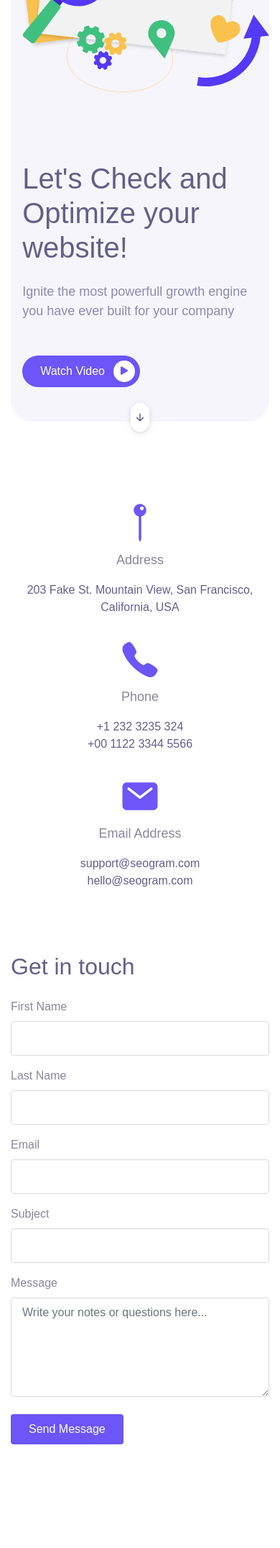
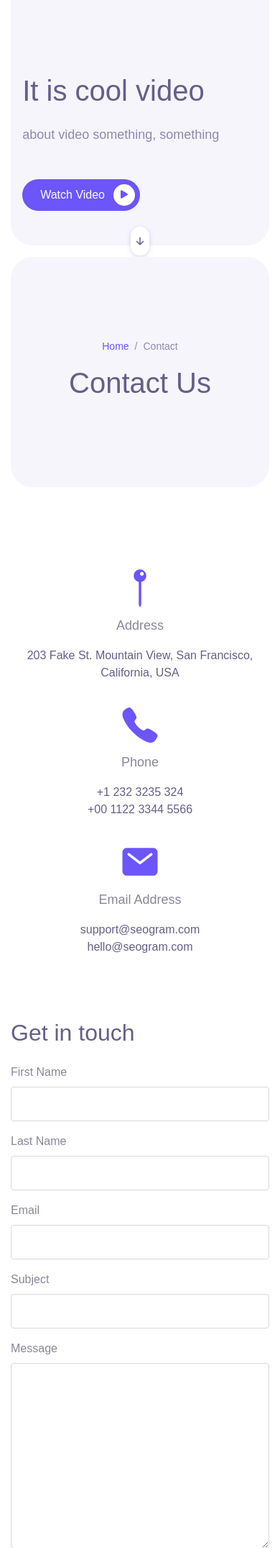
Before and after one commit to Mk-avtandil/hackathon6, a Django app: page /contact/ in a window 390 px wide. Shown: the part 315-2466 px from the top of the page at 72% size. Run offline with Django 4.2, Linux system fonts and the light colour scheme; data comes from the database, SQL or seed files in the repository; both versions use the stored data as it was after the commit; some libraries are stand-ins or nearby versions; some web fonts are replaced.

Commit message:
Added forms

```diff
--- a/app/admin.py
+++ b/app/admin.py
@@ -3,3 +3,5 @@ from .models import *
 
 admin.site.register(News)
 admin.site.register(PostComment)
+admin.site.register(Contact)
+admin.site.register(Video)
--- a/app/forms.py
+++ b/app/forms.py
@@ -5,7 +5,7 @@ from django.forms import ModelForm, Select, TextInput, Textarea
 from django.contrib.auth.forms import UserCreationForm, AuthenticationForm
 from django.contrib.auth.models import User
 from django.core.exceptions import ValidationError
-from .models import PostComment
+from .models import *
 
 
 class RegisterUserForm(UserCreationForm):
@@ -43,3 +43,26 @@ class PostCommentForm(ModelForm):
                 'class': 'form-control',
                 'placeholder': 'Comment'}),
         }
+
+
+class ContactForm(forms.ModelForm):
+    class Meta:
+        model = Contact
+        fields = '__all__'
+        widgets = {
+            'firstname' : forms.TextInput(
+                attrs={'class' : 'form-control'}
+            ),
+            'lastname': forms.TextInput(
+                attrs={'class': 'form-control'}
+            ),
+            'email': forms.EmailInput(
+                attrs={'class': 'form-control'}
+            ),
+            'subject': forms.TextInput(
+                attrs={'class': 'form-control'}
+            ),
+               'message': forms.Textarea(
+                attrs={'class': 'form-control'}
+            )
+        }
--- a/app/models.py
+++ b/app/models.py
@@ -25,3 +25,23 @@ class PostComment(models.Model):
     like = models.TextField(choices=CHOICES)
     comment = models.TextField()
     news = models.ForeignKey(News, on_delete=models.CASCADE)
+
+    def __str__(self):
+        return self.username
+
+
+class Contact(models.Model):
+    firstname = models.CharField(max_length=255)
+    lastname = models.CharField(max_length=255)
+    email = models.EmailField()
+    subject = models.CharField(max_length=255,blank=True)
+    message = models.TextField(max_length=2555, blank=True)
+
+    def __str__(self):
+        return self.subject
+
+
+class Video(models.Model):
+    videofile = models.FileField(upload_to='media/%Y/%m/%d')
+    title = models.CharField(max_length=255, blank=True)
+    description = models.CharField(max_length=255, blank=True)
--- a/app/templates/base.html
+++ b/app/templates/base.html
@@ -72,13 +72,13 @@
       <div class="page-banner home-banner">
         <div class="row align-items-center flex-wrap-reverse h-100">
           <div class="col-md-6 py-5 wow fadeInLeft">
-            <h1 class="mb-4">Let's Check and Optimize your website!</h1>
-            <p class="text-lg text-grey mb-5">Ignite the most powerfull growth engine you have ever built for your company</p>
+            <h1 class="mb-4">{{ video_post.title }}</h1>
+            <p class="text-lg text-grey mb-5">{{ video_post.description }}</p>
             <a href="#" class="btn btn-primary btn-split">Watch Video <div class="fab"><span class="mai-play"></span></div></a>
           </div>
           <div class="col-md-6 py-5 wow zoomIn">
             <div class="img-fluid text-center">
-              <img src="{% static 'img/banner_image_1.svg' %}" alt="">
+              <video style="width: 100%;" src="{{ video_post.videofile.url }}" autoplay loop>
             </div>
           </div>
         </div>
--- a/app/templates/contact.html
+++ b/app/templates/contact.html
@@ -1,6 +1,25 @@
 {% extends 'base.html' %}
 {% load static %}
 {% block content %}
+
+
+    <div class="container">
+      <div class="page-banner">
+        <div class="row justify-content-center align-items-center h-100">
+          <div class="col-md-6">
+            <nav aria-label="Breadcrumb">
+              <ul class="breadcrumb justify-content-center py-0 bg-transparent">
+                <li class="breadcrumb-item"><a href="index.html">Home</a></li>
+                <li class="breadcrumb-item active">Contact</li>
+              </ul>
+            </nav>
+            <h1 class="text-center">Contact Us</h1>
+          </div>
+        </div>
+      </div>
+    </div>
+  </header>
+
   <div class="page-section">
     <div class="container">
       <div class="row text-center align-items-center">
@@ -27,23 +46,30 @@
     <div class="container-fluid mt-4">
       <div class="row">
         <div class="col-lg-6 mb-5 mb-lg-0">
-          <form action="#" class="contact-form py-5 px-lg-5">
+          <form action="{% url 'contact' %}" method="POST" class="contact-form py-5 px-lg-5">
+
             <h2 class="mb-4 font-weight-medium text-secondary">Get in touch</h2>
+            {% csrf_token %}
+<!--            {{ form.as_p }}-->
             <div class="row form-group">
+
               <div class="col-md-6 mb-3 mb-md-0">
                 <label class="text-black" for="fname">First Name</label>
-                <input type="text" id="fname" class="form-control">
+<!--                <input type="text" id="fname" class="form-control">-->
+                {{ form.firstname }}
               </div>
               <div class="col-md-6">
                 <label class="text-black" for="lname">Last Name</label>
-                <input type="text" id="lname" class="form-control">
+<!--                <input type="text" id="lname" class="form-control">-->
+                {{ form.lastname }}
               </div>
             </div>
 
             <div class="row form-group">
               <div class="col-md-12">
                 <label class="text-black" for="email">Email</label>
-                <input type="email" id="email" class="form-control">
+<!--                <input type="email" id="email" class="form-control">-->
+                {{ form.email }}
               </div>
             </div>
 
@@ -51,14 +77,16 @@
 
               <div class="col-md-12">
                 <label class="text-black" for="subject">Subject</label>
-                <input type="text" id="subject" class="form-control">
+<!--                <input type="text" id="subject" class="form-control">-->
+                {{ form.subject }}
               </div>
             </div>
 
             <div class="row form-group">
               <div class="col-md-12">
                 <label class="text-black" for="message">Message</label>
-                <textarea name="message" id="message" cols="30" rows="5" class="form-control" placeholder="Write your notes or questions here..."></textarea>
+<!--                <textarea name="message" id="message" cols="30" rows="5" class="form-control" placeholder="Write your notes or questions here..."></textarea>-->
+                {{ form.message }}
               </div>
             </div>
 
@@ -76,4 +104,5 @@
     </div>
   </div>
 
+
 {% endblock %}
--- a/app/views.py
+++ b/app/views.py
@@ -12,6 +12,7 @@ from .forms import *
 
 
 def index(request):
+    video_post = Video.objects.first()
     popular_post = News.objects.all().order_by('-like').first()
     if News.objects.count() >= 3:
         three_popular_post = News.objects.all().order_by('-view_post')[:3]
@@ -23,29 +24,33 @@ def index(request):
     context = {
         'popular_post': popular_post,
         'three_post': three_post,
+        'video_post': video_post,
         'three_popular_post': three_popular_post
     }
     return render(request, 'index.html', context=context)
 
 
 def about(request):
+    video_post = Video.objects.first()
     popular_post = News.objects.all().order_by('-like').first()
-    context = {'popular_post': popular_post}
+    context = {'popular_post': popular_post, 'video_post': video_post,}
     return render(request, 'about.html', context=context)
 
 
 def blog(request):
+    video_post = Video.objects.first()
     category_post = request.GET.get('categories')
     print(category_post)
     if category_post in (None, 'AllCategories'):
         posts = News.objects.all()
     else:
         posts = News.objects.filter(choice=category_post)
-    context = {'posts': posts}
+    context = {'posts': posts, 'video_post': video_post,}
     return render(request, 'blog.html', context=context)
 
 
 def blog_details(request, pk):
+    video_post = Video.objects.first()
     if request.method == 'POST':
         form = PostCommentForm(request.POST)
         if form.is_valid():
@@ -55,22 +60,34 @@ def blog_details(request, pk):
     post = News.objects.get(pk=pk)
     context = {
         'post': post,
-        'form': form
+        'form': form,
+        'video_post': video_post,
     }
     return render(request, 'blog-details.html', context=context)
 
 
 def service(request):
+    video_post = Video.objects.first()
     if News.objects.count() >= 3:
         three_popular_post = News.objects.all().order_by('-view_post')[:3]
     else:
         three_popular_post = News.objects.all()
-    context = {'three_popular_post': three_popular_post}
+    context = {'three_popular_post': three_popular_post, 'video_post': video_post,}
     return render(request, 'service.html', context=context)
 
 
 def contact(request):
-    return render(request, 'contact.html')
+    video_post = Video.objects.first()
+    if request.method == 'POST':
+        form = ContactForm(request.POST)
+        if form.is_valid():
+            form.save()
+            return redirect('contact')
+    else:
+        form = ContactForm()
+    return render(request,
+                  'contact.html',
+                  context={'form': form, 'video_post': video_post,})
 
 
 class NewsCreateView(generics.CreateAPIView):
```
Also changed, not shown: app/migrations/0002_contact.py (added), app/migrations/0003_video.py (added), db.sqlite3, 2 other files.
